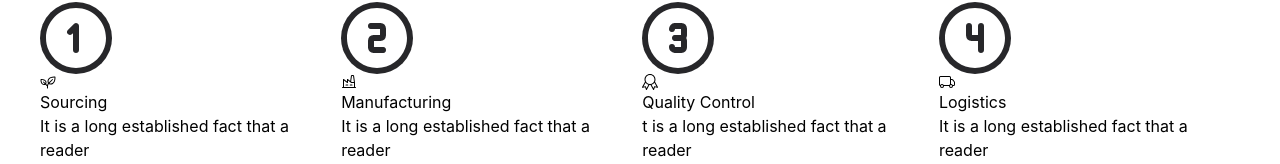
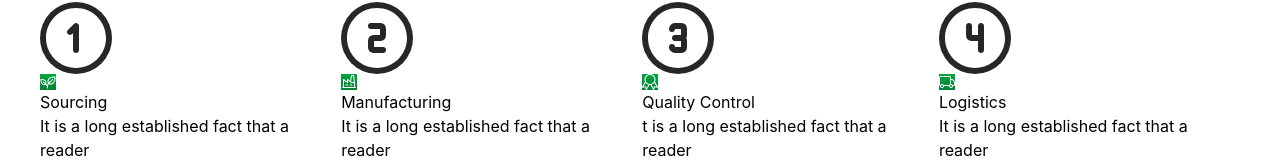
Before and after one commit to Nabeela-Kanwal/Grocery-store-react, a React (Vite) app: page / in a window 1280 px wide. Shown: the part 6302-6466 px from the top of the page. Built offline with nearby package versions, Linux system fonts and the light colour scheme.

Commit message:
updated the classes

```diff
--- a/src/components/Process/Process.jsx
+++ b/src/components/Process/Process.jsx
@@ -17,11 +17,11 @@ const Process = () => {
         <span className="flex justify-center items-center w-18 h-18 rounded-full text-8xl bg-zinc-800 text-white outline=[3px]  outline-zinc-800 outline-dashed=">
           {items.number}
         </span>
-        <div>
-          <span>{items.icon}</span>
+        <div className="flex items-center">
+          <span className="flex bg-gradient-to-b from-green-600 to-green-700 text-white">{items.icon}</span>
         </div>
         <div>
-          <h3>{items.title}</h3>
+          <h4>{items.title}</h4>
           <p>{items.para}</p>
         </div>
       </div>
```
